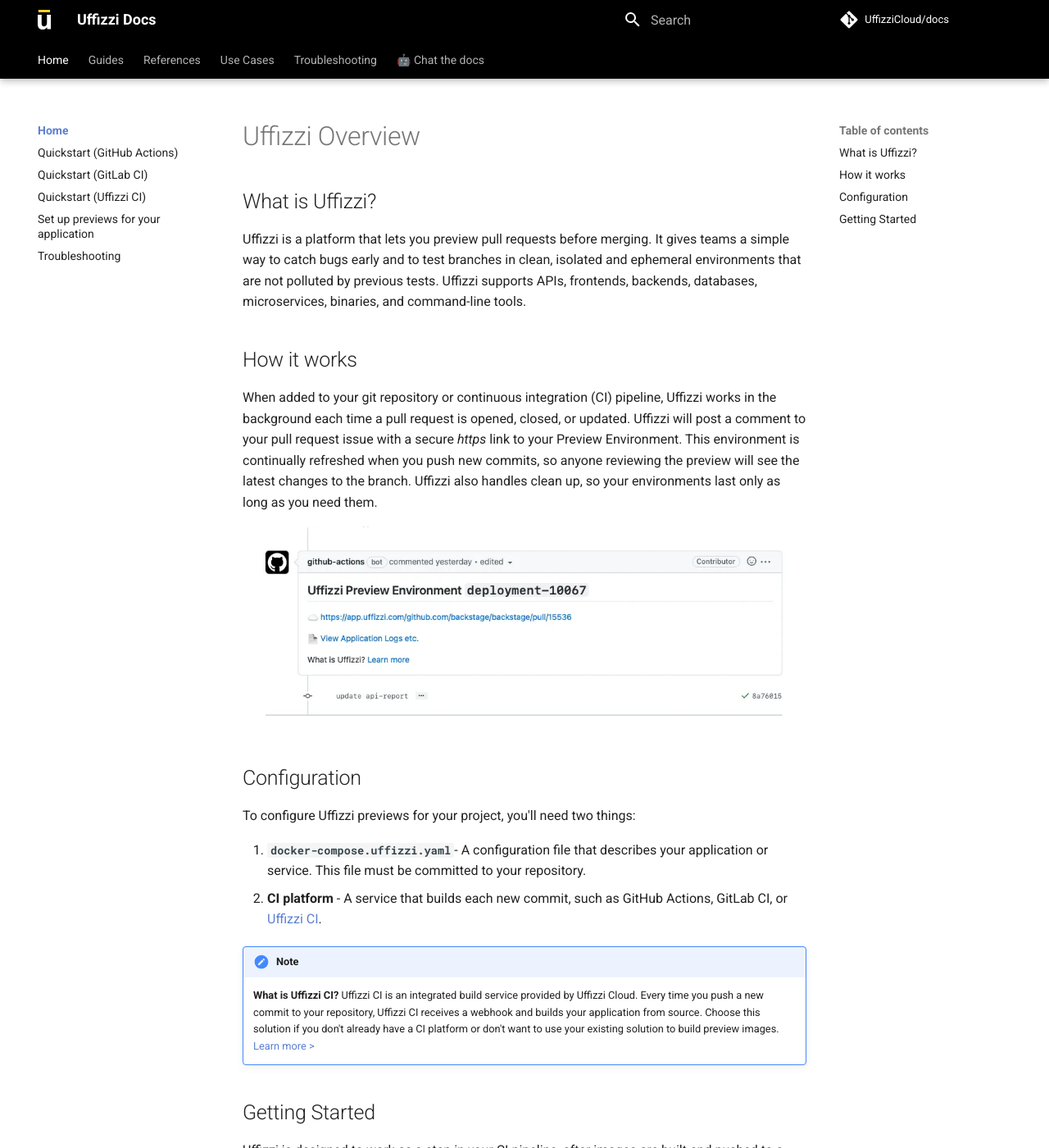
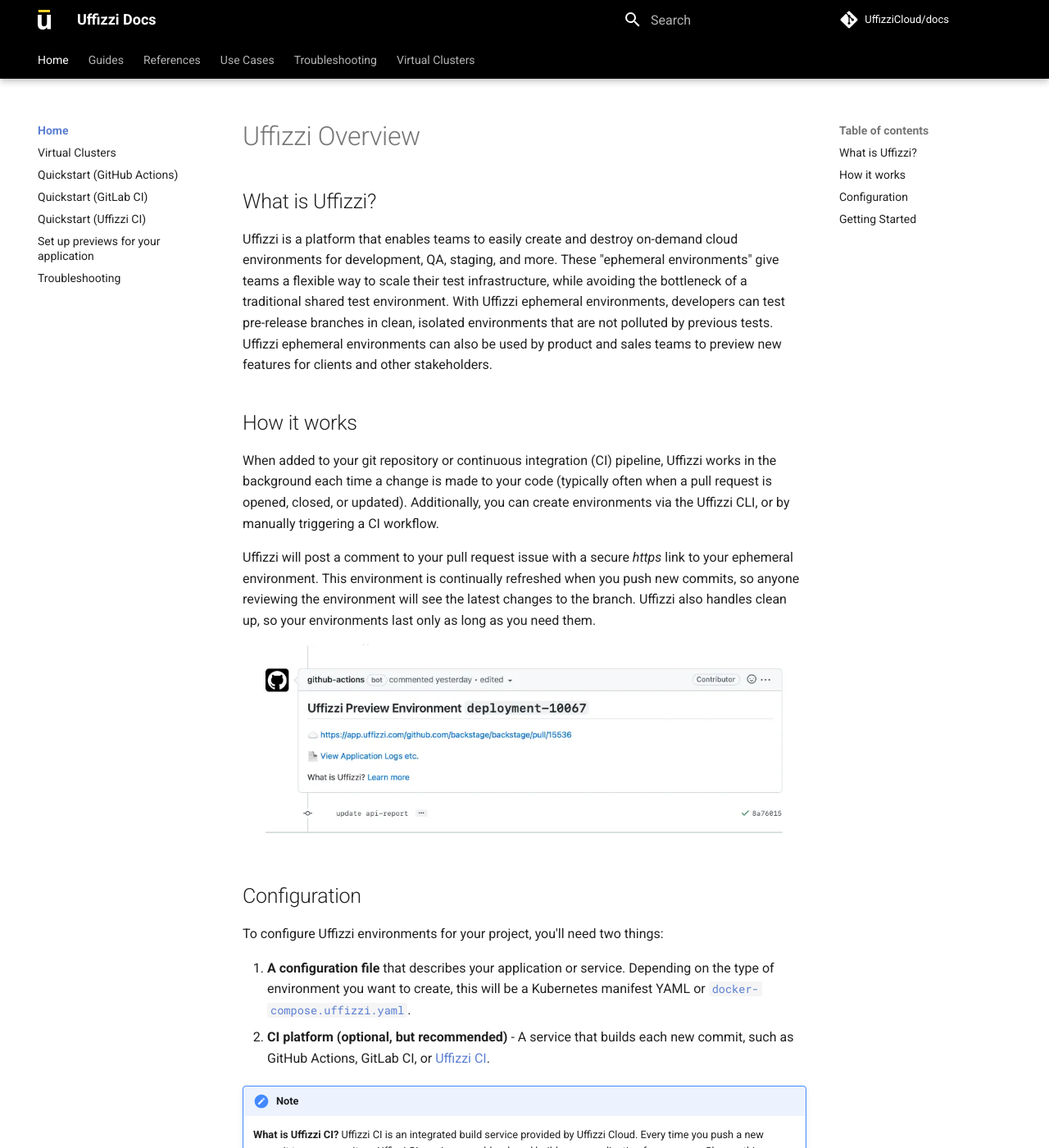
Before and after one commit to UffizziCloud/docs, an MkDocs documentation site: the page built from docs/index.md, in a window 1280 px wide and 1400 px high. Shown: the whole window at 82% size. Built offline with MkDocs 1.6.1 and Material for MkDocs 9.7.7, drawn with Linux system fonts in a browser that asks for light colours; comment, search, counter and statistics services are not loaded; some of the changed text lies outside the part shown.

Commit message:
overview and installation updates

```diff
--- a/docs/index.md
+++ b/docs/index.md
@@ -1,25 +1,27 @@
 # Uffizzi Overview
 
 ## What is Uffizzi?
-Uffizzi is a platform that lets you preview pull requests before merging. It gives teams a simple way to catch bugs early and to test branches in clean, isolated and ephemeral environments that are not polluted by previous tests. Uffizzi supports APIs, frontends, backends, databases, microservices, binaries, and command-line tools.
+Uffizzi is a platform that enables teams to easily create and destroy on-demand cloud environments for development, QA, staging, and more. These "ephemeral environments" give teams a flexible way to scale their test infrastructure, while avoiding the bottleneck of a traditional shared test environment. With Uffizzi ephemeral environments, developers can test pre-release branches in clean, isolated environments that are not polluted by previous tests. Uffizzi ephemeral environments can also be used by product and sales teams to preview new features for clients and other stakeholders.
 
 ## How it works
 
-When added to your git repository or continuous integration (CI) pipeline, Uffizzi works in the background each time a pull request is opened, closed, or updated. Uffizzi will post a comment to your pull request issue with a secure _https_ link to your Preview Environment. This environment is continually refreshed when you push new commits, so anyone reviewing the preview will see the latest changes to the branch. Uffizzi also handles clean up, so your environments last only as long as you need them.
+When added to your git repository or continuous integration (CI) pipeline, Uffizzi works in the background each time a change is made to your code (typically often when a pull request is opened, closed, or updated). Additionally, you can create environments via the Uffizzi CLI, or by manually triggering a CI workflow.
+
+Uffizzi will post a comment to your pull request issue with a secure _https_ link to your ephemeral environment. This environment is continually refreshed when you push new commits, so anyone reviewing the environment will see the latest changes to the branch. Uffizzi also handles clean up, so your environments last only as long as you need them.
 
 <img src="assets/images/pr-comment.webp" width="800">
 
 ## Configuration
-To configure Uffizzi previews for your project, you'll need two things:
+To configure Uffizzi environments for your project, you'll need two things:
 
-1. **`docker-compose.uffizzi.yaml`**- A configuration file that describes your application or service. This file must be committed to your repository.
-2. **CI platform** - A service that builds each new commit, such as GitHub Actions, GitLab CI, or [Uffizzi CI](references/uffizzi-ci.md).
+1. **A configuration file** that describes your application or service. Depending on the type of environment you want to create, this will be a Kubernetes manifest YAML or [`docker-compose.uffizzi.yaml`](references/compose-spec.md).
+2. **CI platform (optional, but recommended)** - A service that builds each new commit, such as GitHub Actions, GitLab CI, or [Uffizzi CI](references/uffizzi-ci.md).
 
 !!! Note
     **What is Uffizzi CI?** Uffizzi CI is an integrated build service provided by Uffizzi Cloud. Every time you push a new commit to your repository, Uffizzi CI receives a webhook and builds your application from source. Choose this solution if you don't already have a CI platform or don't want to use your existing solution to build preview images. [Learn more >](references/uffizzi-ci.md)
 
 ## Getting Started
-Uffizzi is designed to work as a step in your CI pipeline, after images are built and pushed to a container registry. As noted above, you can use Uffizzi's integrated CI service ([Uffizzi CI](references/uffizzi-ci.md)) if you don't have an existing solution.
+Uffizzi can be use via its CLI, but it is primarily designed to work as a step in your CI pipeline, after images are built and pushed to a container registry. As noted above, you can use Uffizzi's integrated CI service ([Uffizzi CI](references/uffizzi-ci.md)) if you don't have an existing solution.
 
 Choose a guide below based on your CI provider of choice.
 &nbsp;
--- a/mkdocs.yml
+++ b/mkdocs.yml
@@ -105,6 +105,7 @@
 nav:
   - Home:
     - What is Uffizzi?: index.md
+    - Virtual Clusters: virtual-clusters/index.md
     - Quickstart (GitHub Actions): quickstart-gha.md
     - Quickstart (GitLab CI): quickstart-gitlab-ci.md
     - Quickstart (Uffizzi CI): quickstart-uffizzi-ci.md
@@ -149,5 +150,8 @@
     - Most common problems: troubleshooting/most-common-problems.md
     - Debugging: troubleshooting/debugging.md
     - File or Directory is Too Large Error: troubleshooting/file-or-directory-is-too-large.md
-  - 🤖 Chat the docs:
-    - 🤖 Chat the docs: https://chat.uffizzi.com
+  - Virtual Clusters:
+    - Virtual Clusters: virtual-clusters/index.md
+    - Installation: virtual-clusters/installation.md
+    - Virtual Cluster Configuration: virtual-clusters/configuration.md
+    - Virtual Cluster Examples: virtual-clusters/examples.md
```
Also changed, not shown: docs/virtual-clusters/configuration.md (added, +30 -0 lines), docs/virtual-clusters/index.md (added, +35 -0 lines), docs/virtual-clusters/installation.md (added, +45 -0 lines).
